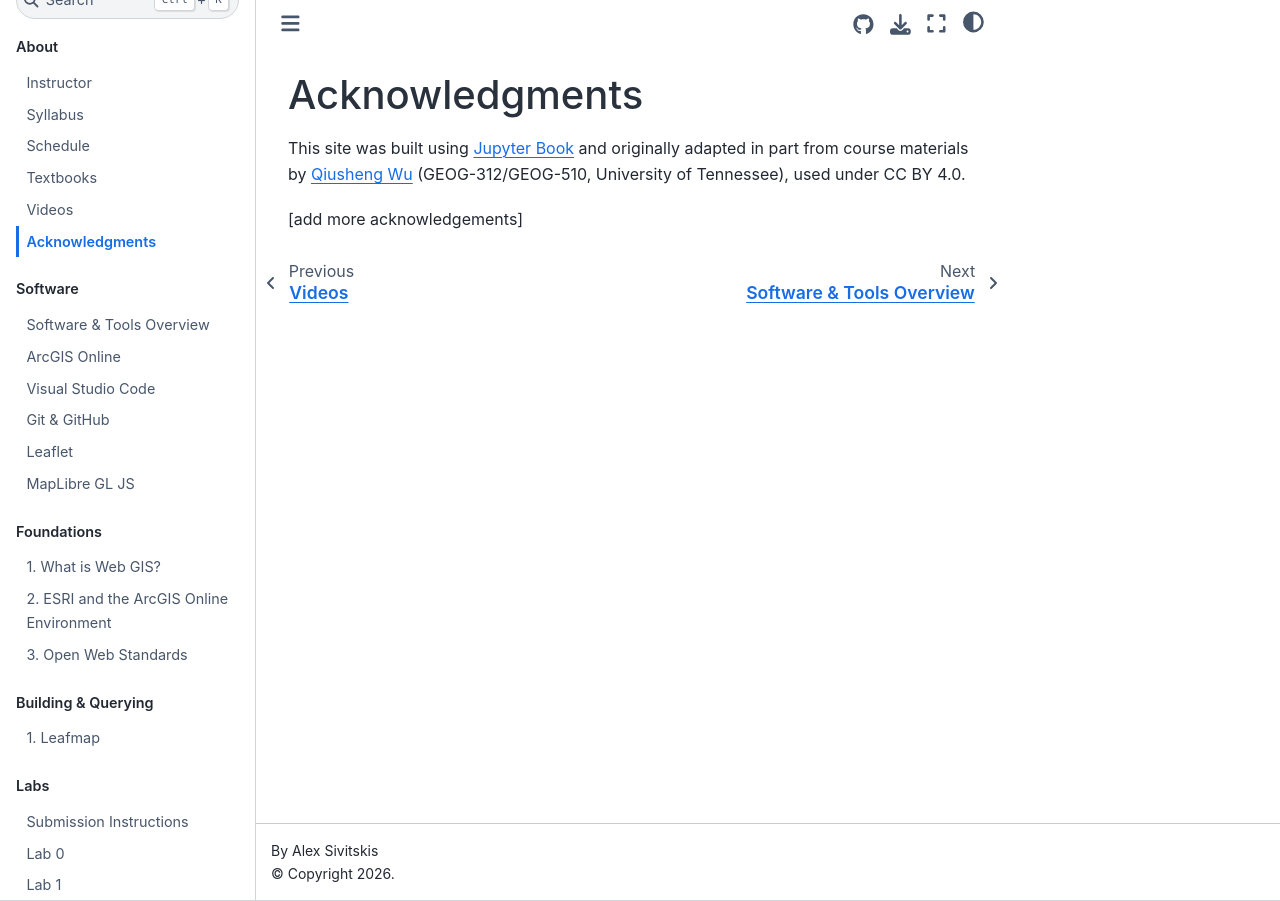
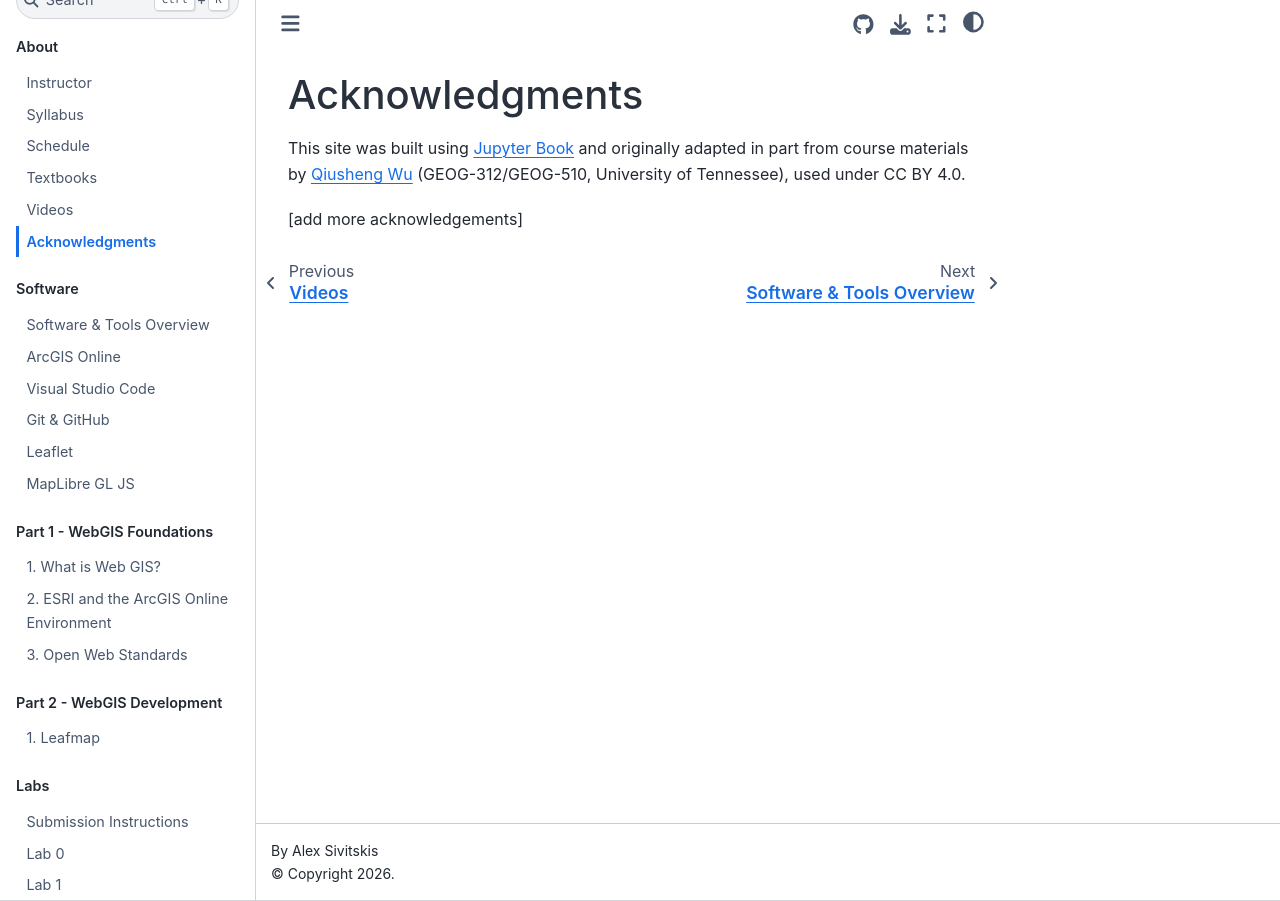
Before and after one commit to asivitskis/giss-366, a Jupyter Book: the page built from book/about/acknowledgments.md, in a window 1280 px wide. Built offline with Jupyter Book 1.0.4 settings and Sphinx 7.4.7 and the Sphinx Book theme 1.1.4, drawn with Linux system fonts in a browser that asks for light colours; pages that are not in the unit, such as notebooks, are missing from menus.

Commit message:
update captions

```diff
--- a/_toc.yml
+++ b/_toc.yml
@@ -22,7 +22,7 @@ parts:
       - file: book/software/qigs
       - file: book/software/leaflet
       - file: book/software/maplibre
-  - caption: Foundations
+  - caption: Part 1 - WebGIS Foundations
     numbered: true
     maxdepth: 2
     chapters:
@@ -30,7 +30,7 @@ parts:
       - file: book/foundations/02_agol_publishing
       - file: book/foundations/03_open_web_standards
       - file: book/foundations/04_web_fundamentals
-  - caption: Building & Querying
+  - caption: Part 2 - WebGIS Development
     numbered: true
     maxdepth: 2
     chapters:
```
